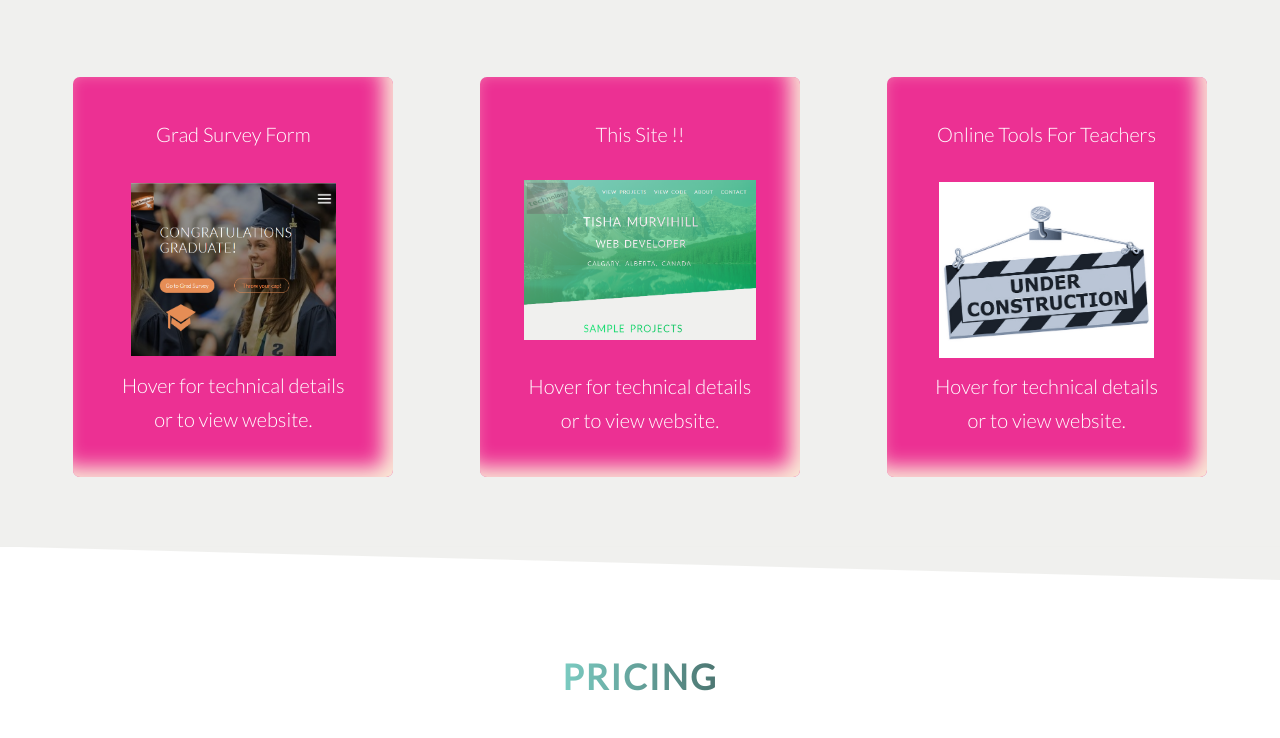
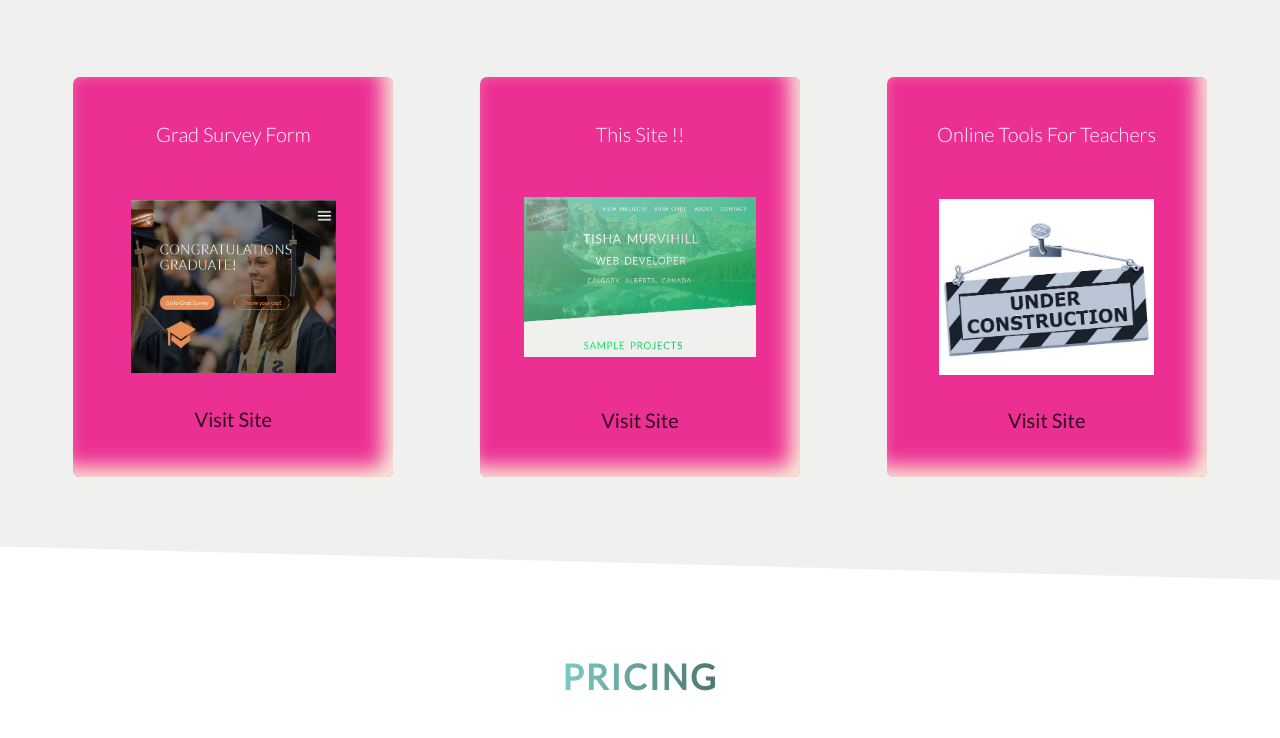
Before and after one commit to tmurvv/take2techsitesass, a website: page index.html in a window 1280 px wide. Shown: the part 791-1529 px from the top of the page. Drawn offline with nearby package versions, Linux system fonts and the light colour scheme.

Commit message:
adjust for non-hover devices

```diff
--- a/index.html
+++ b/index.html
@@ -94,11 +94,11 @@
                         <img class="card__side--front-img" alt="Grad Survey Landing Page" src="../img/GradSurveyScreenShot.png">
                     </div>
 
-                    <p>Hover for technical details<br>or to view website.</p>
-
+                    <p><a href="InnoGradSurvey/gradindex.html" class="o-linkStyle" target="_blank">Visit Site</a></p>
+<!-- <a href="#popup3" class="o-linkStyle">Technical Details</a><br> -->
                 </div>
 
-                <div class="card__side card__side--back">
+                <div class="card__side card__side--back popup" id="popup1">
                     Grad Survey Form
                     <br> Technical Specs
                     <ul class="o-list">
@@ -133,11 +133,11 @@
                         <img class="card__side--front-img" alt="Grad Survey Landing Page" src="../img/mySiteScreenShot.png">
                     </div>
 
-                    <p>Hover for technical details<br>or to view website.</p>
-
+                    <p><a href="#top" class="o-linkStyle">Visit Site</a></p>
+                  <!-- <a href="#popup3" class="o-linkStyle">Technical Details</a><br> -->
                 </div>
 
-                <div class="card__side card__side--back">
+                <div class="card__side card__side--back popup" id="popup2">
                     This Site !!
                     <br> Technical Specs
                     <ul class="o-list">
@@ -173,11 +173,12 @@
                         <img class="card__side--front-img" alt="Grad Survey Landing Page" src="../img/underconstruction2mytint.gif">
                     </div>
 
-                    <p>Hover for technical details<br>or to view website.</p>
+                    <p><a href="#" class="o-linkStyle" target="_blank">Visit Site</a></p>
+                    <!-- <a href="#popup3" class="o-linkStyle">Technical Details</a><br> -->
 
                 </div>
 
-                <div class="card__side card__side--back">
+                <div class="card__side card__side--back popup" id="popup3">
                     <p>Educational Tools
                         <br>Technical Specs</p>
 
--- a/sass/abstracts/_mixin.scss
+++ b/sass/abstracts/_mixin.scss
@@ -55,7 +55,6 @@
     color: transparent;
 }
 
-
 //MEDIA QUERIES SECTION
 //Recommended order of developing queries--base + typography > grid + page layout > components
 
--- a/sass/abstracts/_variables.scss
+++ b/sass/abstracts/_variables.scss
@@ -20,6 +20,7 @@ $colorGrey-dark2: #999;
 $colorGrey-dark3: #333;
 
 $colorBlack: #000;
+$colorPaletteBlack: #310a20;
 $colorWhite: #ffffff;
 $colorOffwhite: #f0f0ee;
 
--- a/sass/base/_commonObjects.scss
+++ b/sass/base/_commonObjects.scss
@@ -2,10 +2,26 @@
     margin: 1rem;
     padding: 1rem 1.25rem;
     border-radius: .5rem;
-    &:focus {outline:0;}
+    &:focus {
+        outline: 0;
+    }
 }
 
 .o-list {
     list-style: none;
     text-decoration: none;
 }
+
+.o-linkStyle {
+    background-color: transparent;
+    color: #310a20;
+    text-decoration: none;
+    font-family: 'Lato', 'Arial', san-serif;
+    font-size: 2rem;
+    font-weight: 400;
+
+    &:hover,
+    &:active {
+        text-decoration: underline;
+    }
+}
--- a/sass/base/_typography.scss
+++ b/sass/base/_typography.scss
@@ -6,11 +6,6 @@ body {
     font-weight: 300;
     text-rendering: optimizeLegibility;
     line-height: 1.7;
-}
-
-a:link,
-a:visited {
-    color: $colorWhite;
 }
 
 .o-centerHeading {
--- a/sass/components/_projects.scss
+++ b/sass/components/_projects.scss
@@ -48,7 +48,6 @@
         backface-visibility: hidden;
         padding: 2rem;
         color: $colorWhite;
-
         border-radius: 7px;
         border: 1px transparent $colorWhite;
         text-align: center;
@@ -85,6 +84,11 @@
             top: 0;
             left: 0;
             transform: rotateY(180deg);
+            @include respond(portrait) {
+                transform: none;
+                display: none;
+            }
+
             color: $colorWhite;
             &>.o-list {
                 margin: 2rem;
@@ -94,6 +98,7 @@
                 &>li>a:link,
                 &>li>a:visited {
                     text-decoration: none;
+                    color: $colorWhite;
                 }
                 &>li>a:hover,
                 &>li>a:active {
@@ -101,14 +106,14 @@
                 }
             }
             &-btn {
-                width: 90%;
+                width: 80%;
                 margin: 0 auto 2rem;
                 background-color: $colorGrey-light3;
                 border-radius: .3rem;
                 box-shadow: 1px 2px $colorGrey-dark1;
                 border-bottom: 1.5rem;
                 & a {
-                    color: $colorBlack;
+                    color: $colorTertiary-dark;
                     text-decoration: none;
                     font-family: 'Lato', 'Arial', san-serif;
                     font-size: 1.5rem;
@@ -119,8 +124,14 @@
     }
     &:hover &__side--front {
         transform: rotatey(-180deg);
+        @include respond(portrait) {
+            transform: none;
+        }
     }
     &:hover &__side--back {
         transform: rotatey(0);
+        @include respond(portrait) {
+            transform: none;
+        }
     }
 }
--- a/sass/layout/_pages.scss
+++ b/sass/layout/_pages.scss
@@ -54,7 +54,9 @@
 }
 
 .footer {
-    background-color: #310a20;
+
+
+    background-color: $colorPaletteBlack;
     padding: 4rem;
 
 }
```
Also changed, not shown: css/style.css, 1 other file.
